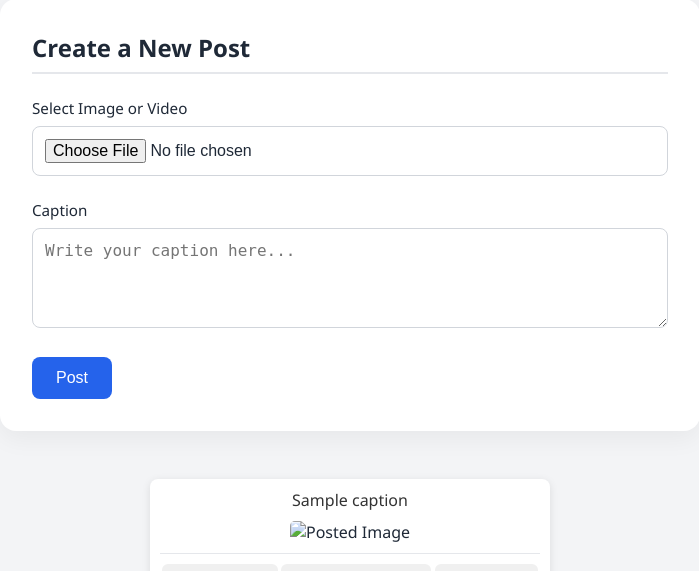
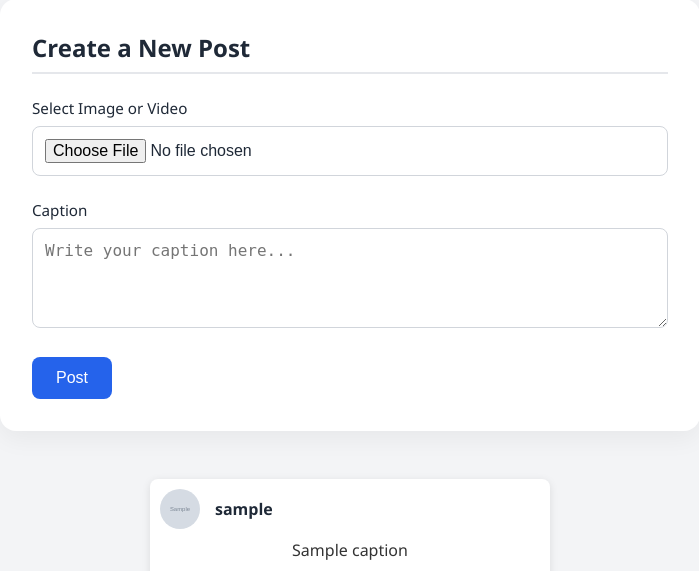
Before and after one commit to GERRY-01/Social-Media, a Django app: template templates/home.html in a window 1280 px wide. Shown: the part 214-785 px from the top of the page, without its empty margins (290-989 px from the left). Run offline with Django 3.2, Linux system fonts and the light colour scheme; the template is opened without the code that fills it: most values are stand-ins (such as "Sample title", 1, 10 or a date in 2020); grey boxes marked "Sample" are stand-in pictures.

Commit message:
made changes in the html file by showcasing the username and the profile pic of the person who posted something

```diff
--- a/templates/home.html
+++ b/templates/home.html
@@ -354,6 +354,41 @@
         color: #555;
     }
 
+    .comment-profile-pic {
+        width: 40px;
+        height: 40px;
+        border-radius: 50%;
+        object-fit: cover;
+        margin-right: 10px;
+    }
+    .comment {
+        margin-bottom: 15px;
+    }
+    .comment-content {
+        margin-left: 50px;
+    }
+    .post-header {
+        display: flex;
+        align-items: center;
+        margin-bottom: 10px;
+        text-align: left;
+    }
+    .user-info .username {
+        font-weight: bold;
+        font-size: 16px;
+        margin: 0;
+    }
+    .post-profile-pic {
+    width: 40px;
+    height: 40px;
+    border-radius: 50%;
+    object-fit: cover;
+    margin-right: 15px;
+}
+
+
+
+
 
     </style>
 </head>
@@ -368,7 +403,7 @@
                 <a href="#">Reels</a>
                 <a href="#">Followers</a>
                 <a href="#">Messages</a>
-                <a href="#">Profile</a>
+                <a href="{% url 'profile' %}">Profile</a>
             </div>
         </div>
     </nav>
@@ -407,6 +442,10 @@
 <div class="post-container">
     {% for post in all_posts %}
         <div class="post-card">
+            <div class= "post-header">
+            <img class = "post-profile-pic" src="{{ post.user.registration.image.url }}" alt="Profile Picture">
+            <p><strong>{{ post.user.username }}</strong></p>
+            </div>
             {% if post.caption %}
                 <p class="caption">{{ post.caption }}</p>
             {% endif %}
@@ -446,8 +485,17 @@
 
     <!-- Existing Comments -->
     <div class="comments-list">
-        {% for comment in post.comments.all %}
-            <p><strong> {{ comment.content }}</strong></p>
+         {% for comment in post.comments.all %}
+            <div class="comment">
+                <div class="comment-header" style="display: flex; align-items: center; margin-bottom: 5px;">
+                    <img src="{{ comment.user.registration.image.url }}" alt="Profile Pic"
+                         class="comment-profile-pic"
+                         style="width: 40px; height: 40px; border-radius: 50%; object-fit: cover; margin-right: 10px;">
+                    <strong>{{ comment.user.username }}</strong>
+                </div>
+                <p class="comment-content" style="margin-left: 50px;">{{ comment.content }}</p>
+            </div>
+            <hr>
         {% empty %}
             <p>No comments yet. Be the first to comment!</p>
         {% endfor %}
```
